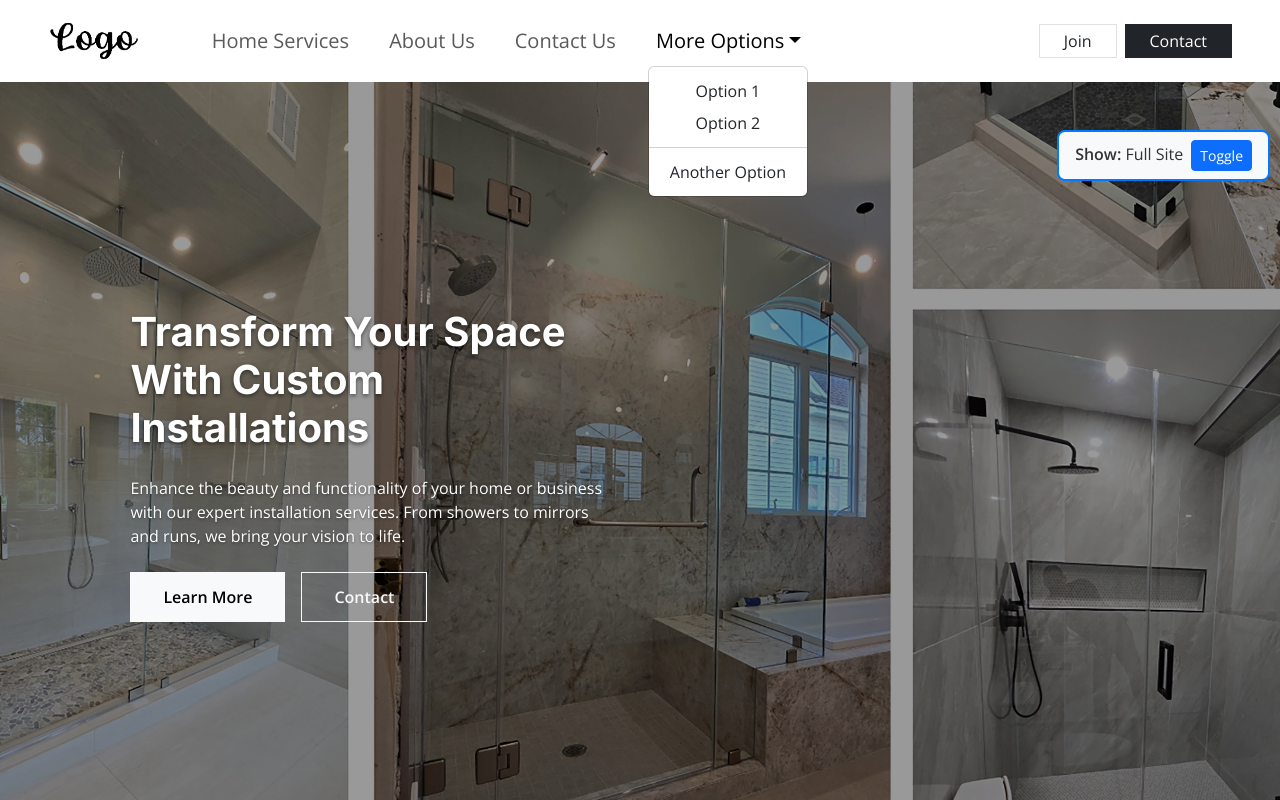
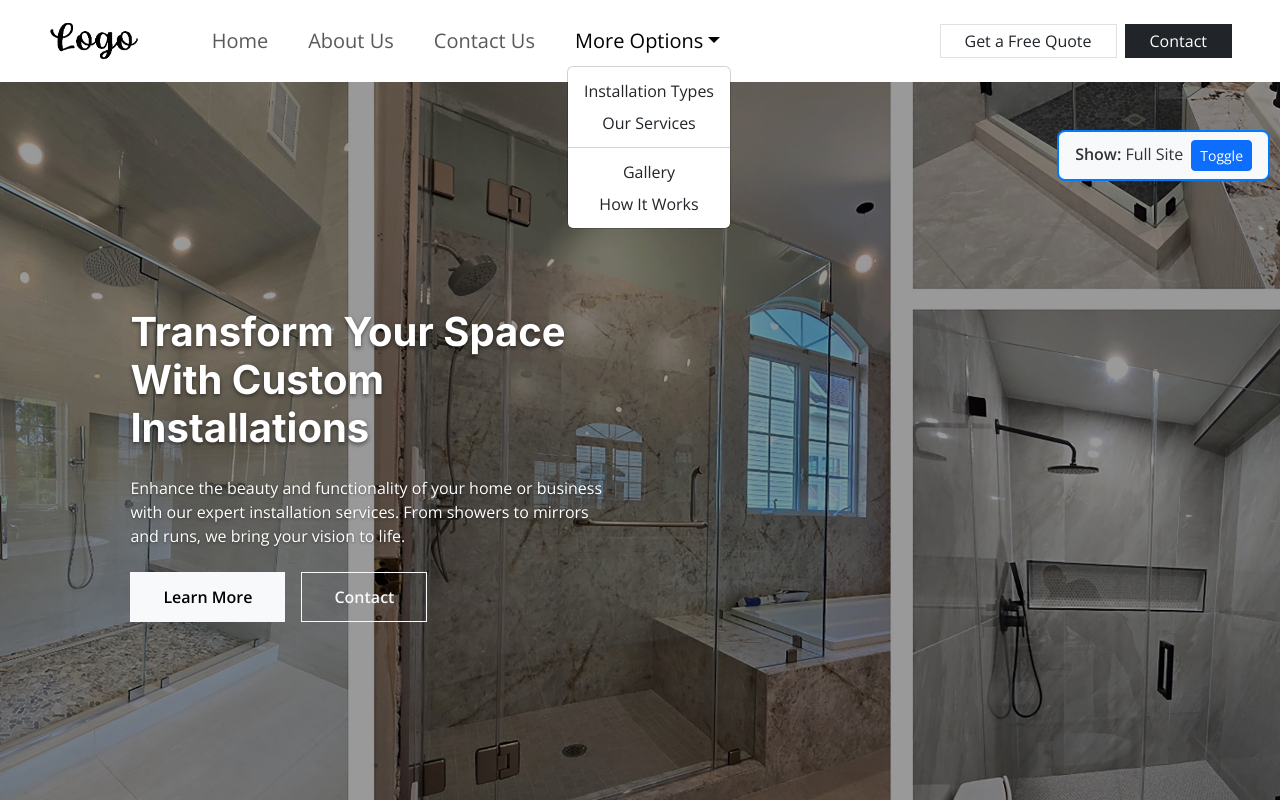
Before and after one commit to KseniiaMarkiv/my-shower-site, a React (Vite) app: page / in a window 1280 px wide. Both pictures are taken after a click on the button "More Options". Shown: the top 800 px of the page. Built offline with nearby package versions, Linux system fonts and the light colour scheme; no server answers.

Commit message:
Finished Navbar

```diff
--- a/src/App.jsx
+++ b/src/App.jsx
@@ -79,6 +79,7 @@ export default function App() {
           <CustomNavbar />
           <JumbotronCarousel />
           <ServicesSection
+            id="services-short"
             title="Explore Our Installation Services"
             subtitle="Transform your space with our expert installation services. From showers to mirrors and railings, we bring your vision to life."
             services={mainServices}
@@ -86,12 +87,13 @@ export default function App() {
           />
           <TestimonialSection />
           <ServicesSection
-            title="Explore Our Professional Installation Services"
+            id="services-professional"
+            title="Explore Our Professional Installation Services with Tempered Glass"
             subtitle="Transform your space with our expert installations. From showers to mirrors and railings, we bring your vision to life."
             services={professionalServices}
             showButtons={true}
           />
-          <QuoteSection />
+          <QuoteSection id="quote" />
         </>
       )}
     </>
--- a/src/components/Navbar.jsx
+++ b/src/components/Navbar.jsx
@@ -1,5 +1,3 @@
-import { useState } from 'react';
-
 import { Navbar, Nav, NavDropdown, Button } from 'react-bootstrap';
 
 import logo from '../assets/logo.png';
@@ -24,29 +22,35 @@ const CustomNavbar = () => {
 
       <Navbar.Collapse id="basic-navbar-nav" className="justify-content-start">
         <Nav className="ms-lg-5 text-secondary gap-4">
-          <Nav.Link href="#home-services" className='text-center'>Home Services</Nav.Link>
+          <Nav.Link href="#home" className='text-center'>Home</Nav.Link>
           <Nav.Link href="#about-us" className='text-center'>About Us</Nav.Link>
           <Nav.Link href="#contact-us" className='text-center'>Contact Us</Nav.Link>
           {/* For 'More Options' with a dropdown */}
           <NavDropdown title="More Options" id="more-options-dropdown" className="text-center">
-            <NavDropdown.Item href="#action/1" className="text-center">Option 1</NavDropdown.Item>
-            <NavDropdown.Item href="#action/2" className="text-center">Option 2</NavDropdown.Item>
+            <NavDropdown.Item href="#services-short" className="text-center">Installation Types</NavDropdown.Item>
+            <NavDropdown.Item href="#services-professional" className="text-center">Our Services</NavDropdown.Item>
             <NavDropdown.Divider />
-            <NavDropdown.Item href="#action/3" className="text-center">Another Option</NavDropdown.Item>
+            <NavDropdown.Item href="#gallery" className="text-center">
+              Gallery
+            </NavDropdown.Item>
+            <NavDropdown.Item href="#how-it-works" className="text-center">
+              How It Works
+            </NavDropdown.Item>
           </NavDropdown>
         </Nav>
 
         {/* Buttons on the far right */}
         <Nav className="ms-lg-auto pe-lg-5 nav-button">
           <Button
+            href="#quote"
             variant="outline-dark"
-            className="me-lg-2 px-4 py-1 border border-gray-400 text-sm rounded-0"
+            className="custom-estimate-button me-lg-2 px-4 py-1 border border-gray-400 text-sm rounded-0"
           >
-            Join
+            Get a Free Quote
           </Button>
           <Button
             variant="dark"
-            className="px-4 py-1 text-sm rounded-0"
+            className="navbar-contact-button px-4 py-1 text-sm rounded-0"
           >
             Contact
           </Button>
--- a/src/components/NotifyForm.jsx
+++ b/src/components/NotifyForm.jsx
@@ -27,7 +27,7 @@ const NotifyForm = () => {
       if (res.status === 201 || res.status === 200) {
         setStatus("success");
         setToastVariant("info");
-        setToastMessage("Thanks! We'll notify you.");
+        setToastMessage("Thanks! You're on our launch list. We'll notify you.");
         setEmail(""); // clear input on success
       }
     } catch (err) {
--- a/src/components/QuoteSection.jsx
+++ b/src/components/QuoteSection.jsx
@@ -3,9 +3,9 @@ import React from 'react';
 import { Container, Row, Col, Button } from 'react-bootstrap';
 import '../styles/QuoteSection.css'; // You might need to create this CSS file
 
-function QuoteSection() {
+const QuoteSection = ({ id }) => {
   return (
-    <section className="quote-section py-5 bg-dark text-white d-flex align-items-center">
+    <section id={id} className="quote-section py-5 bg-dark text-white d-flex align-items-center">
       <Container>
         <Row className="align-items-center">
           <Col md={8}>
--- a/src/components/ServicesSection.jsx
+++ b/src/components/ServicesSection.jsx
@@ -5,9 +5,9 @@ import { faCube } from '@fortawesome/free-solid-svg-icons';
 
 import '../styles/ServicesSection.css';
 
-function ServicesSection({ subheading, title, subtitle, services, showButtons = true }) {
+function ServicesSection({ id, subheading, title, subtitle, services, showButtons = true }) {
   return (
-    <section className="services-section py-5 my-5">
+    <section id={id} className="services-section py-5 my-5">
       <Container>
         <Row className="text-center mb-5">
           <Col className="d-flex flex-column align-items-center">
--- a/src/styles/Navbar.css
+++ b/src/styles/Navbar.css
@@ -2,14 +2,6 @@
   background-color: #1a1a1a !important; /* Dark background, adjust color as needed */
   box-shadow: 0 2px 4px rgba(0, 0, 0, 0.2); /* Subtle shadow */
   padding: 0.8rem 0; /* Adjust vertical padding */
-}
-
-.custom-logo {
-  color: #fff !important; /* White logo text */
-  font-size: 1.8rem; /* Larger font size */
-  font-family: 'Georgia', serif; /* Example font, replace with your custom font if you have one */
-  /* If you have a specific custom font, you'd import it globally and apply it here */
-  /* e.g., font-family: 'YourCustomLogoFont', cursive; */
 }
 
 /* Navigation links */
```
